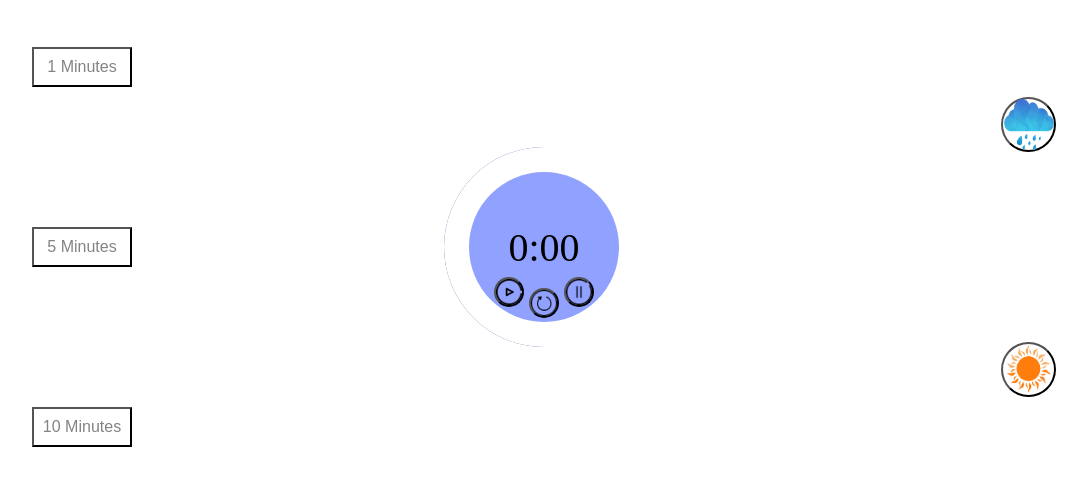
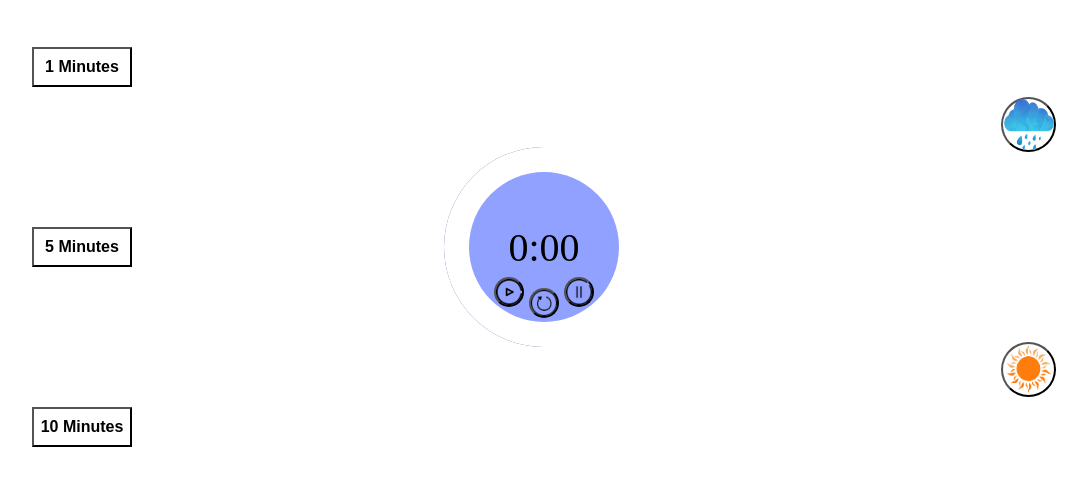
Before and after one commit to andrei-dut/rsschool-cv, a plain HTML site: page Meditation-App/index.html in a window 1280 px wide. Shown: the part 153-638 px from the top of the page, without its empty margins (96-1183 px from the left). Drawn offline with Linux system fonts and the light colour scheme.

Commit message:
fix: color text

```diff
--- a/Meditation-App/style.css
+++ b/Meditation-App/style.css
@@ -2,6 +2,10 @@
     box-sizing: border-box;
     margin: 0px;
     padding: 0px;
+  }
+  img {
+    width: 100%;
+    height: 100%;
   }
   .wrapper {
     width: 100%;
@@ -27,11 +31,11 @@
     justify-content: center;
     transition: all 0.3s;
     background-color: transparent;
-    color: rgb(131, 131, 131);
-    font: 16px Arial;
+    color: rgb(0, 0, 0);
+    text-shadow: 1px -1px 3px #ffffff;
+    font: bold 16px Arial;
   }
   .setting-time__button:hover {
-    transition: all 0.3s;
     background: rgba(255, 255, 255, 0.24);
   }
   .timer {
@@ -136,10 +140,7 @@
     border-radius: 50%;
     background-repeat: round;
   }
-  img {
-    width: 100%;
-    height: 100%;
-  }
+
   .timer__display__button-play {
     position: absolute;
     width: 30px;
@@ -176,7 +177,6 @@
       left: calc(50% - 154.5px);
     }
     .setting-time__button{
-      width: 100%;
       height: auto;
     }
     .setting-time__button:nth-child(2) {
```
